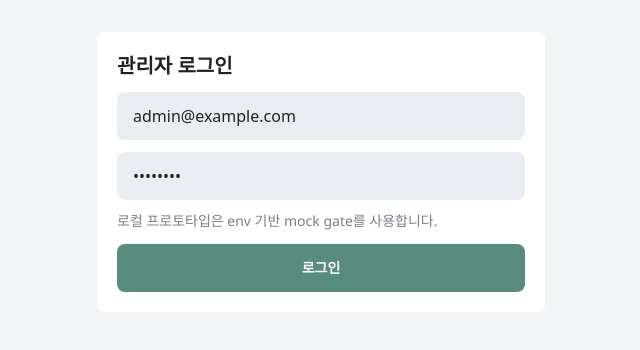
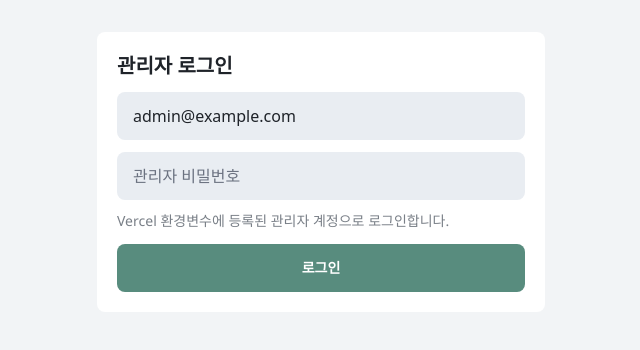
Before and after one commit to pendant-k/msi-event-scheduler, a Next.js app in the folder apps/web/: page /admin in a window 1280 px wide. Shown: the top 350 px of the page, without its empty margins (319-959 px from the left). Built offline with nearby package versions, Linux system fonts and the light colour scheme; no server answers.

Commit message:
fix(web): clear production admin password field

```diff
--- a/apps/web/src/app/(admin)/admin/page.tsx
+++ b/apps/web/src/app/(admin)/admin/page.tsx
@@ -6,12 +6,13 @@ import { getAppDb } from "@/lib/db";
 export default async function AdminHomePage() {
   const adminUserId = await getAdminUserId();
   if (!adminUserId) {
+    const defaultEmail = process.env.ADMIN_EMAIL ?? "admin@example.com";
     return (
       <form action={adminLoginAction} className="surface-flat mx-auto max-w-md space-y-3 p-5">
         <h1 className="text-xl font-semibold">관리자 로그인</h1>
-        <input name="email" type="email" className="input input-bordered w-full" defaultValue="admin@example.com" required />
-        <input name="password" type="password" className="input input-bordered w-full" defaultValue="password" required />
-        <p className="text-sm text-base-content/60">로컬 프로토타입은 env 기반 mock gate를 사용합니다.</p>
+        <input name="email" type="email" className="input input-bordered w-full" defaultValue={defaultEmail} required />
+        <input name="password" type="password" className="input input-bordered w-full" placeholder="관리자 비밀번호" required />
+        <p className="text-sm text-base-content/60">Vercel 환경변수에 등록된 관리자 계정으로 로그인합니다.</p>
         <button className="btn btn-primary w-full" type="submit">
           로그인
         </button>
```
